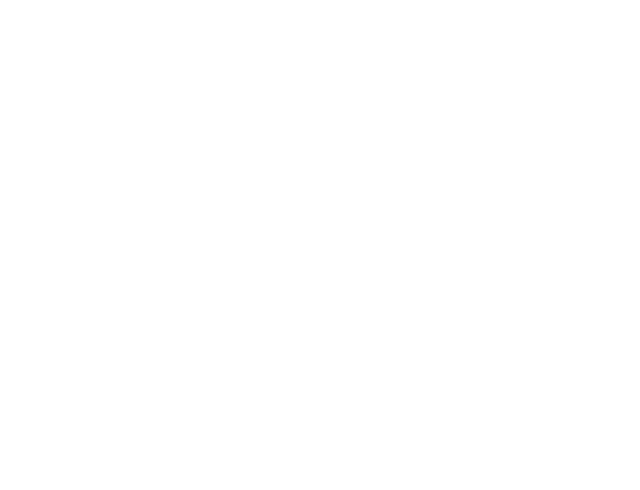
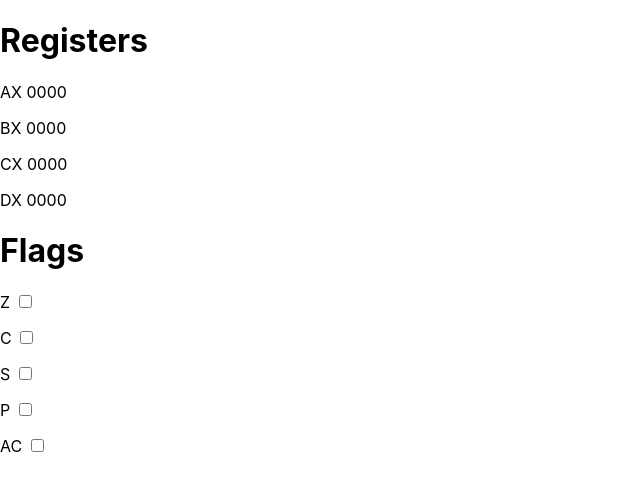
Before and after one commit to sac-rana/8086-simulator, a Next.js app: page / in a window 1280 px wide. Shown: the top 490 px of the page, without its empty margins (0-640 px from the left). Built offline with nearby package versions, Linux system fonts and the light colour scheme.

Commit message:
added components to main page

```diff
--- a/pages/index.tsx
+++ b/pages/index.tsx
@@ -1,7 +1,14 @@
 import type { NextPage } from 'next';
+import FlagsComponent from '../components/flags-component';
+import RegistersComponent from '../components/registers-component';
 
 const Home: NextPage = () => {
-  return <div></div>;
+  return (
+    <div>
+      <RegistersComponent />
+      <FlagsComponent />
+    </div>
+  );
 };
 
 export default Home;
```
